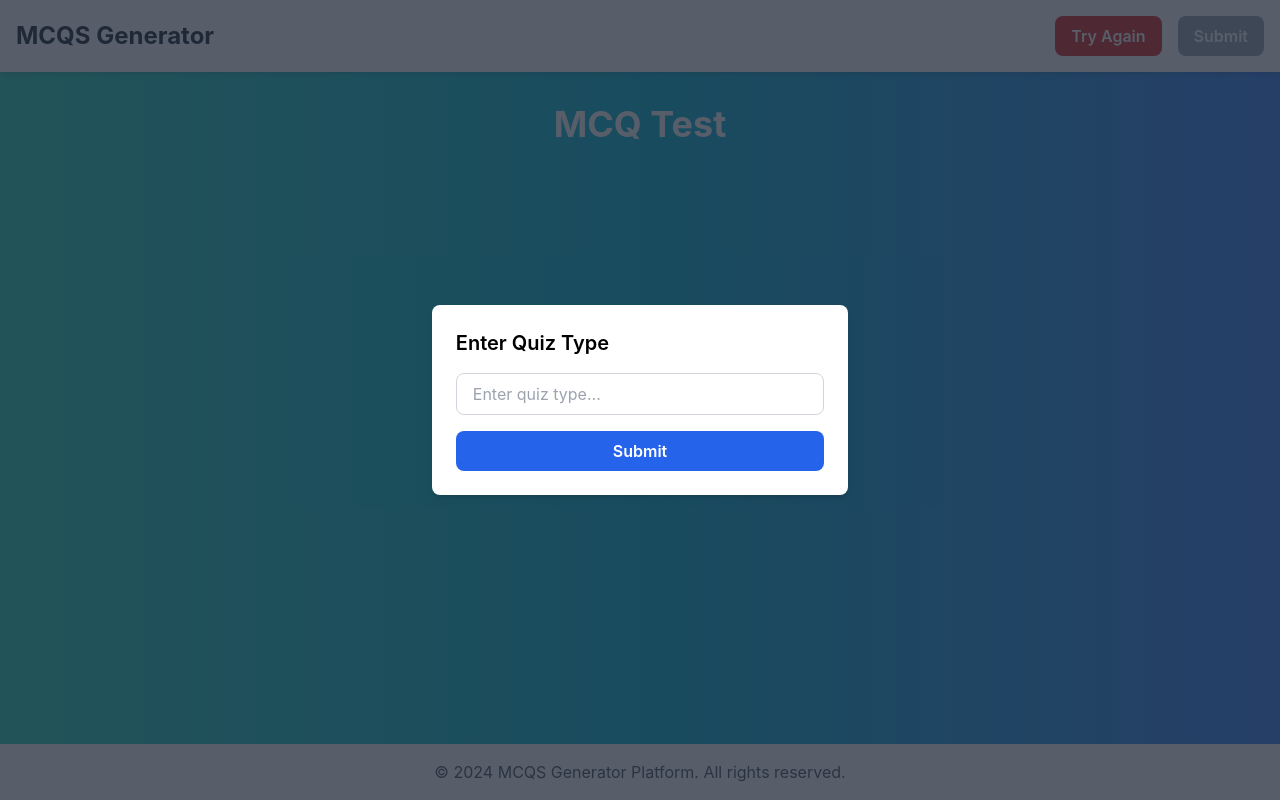
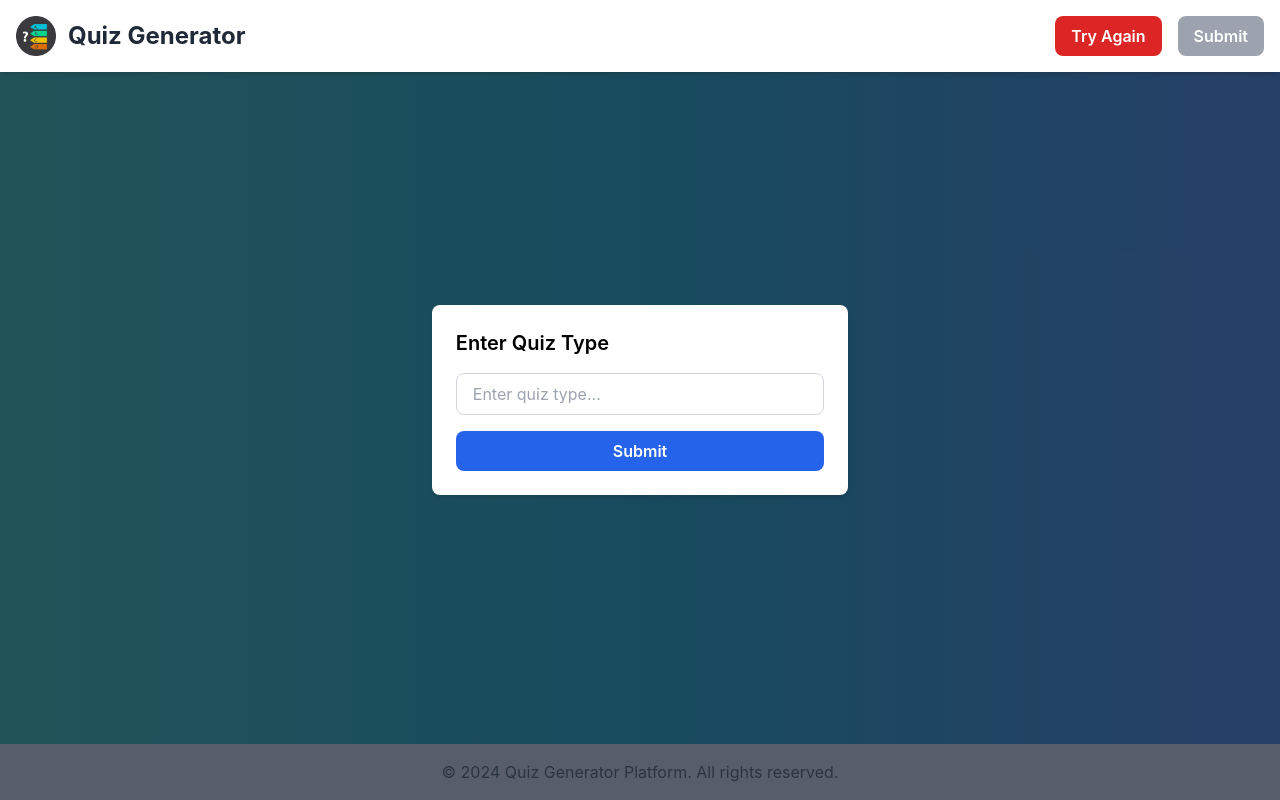
Before and after one commit to ammarmunir4567/MCQS_Generator_Frontend, a React (Create React App) app: page / in a window 1280 px wide. Built offline with nearby package versions, Linux system fonts and the light colour scheme.

Commit message:
fixed ui

```diff
--- a/public/index.html
+++ b/public/index.html
@@ -2,14 +2,14 @@
 <html lang="en">
   <head>
     <meta charset="utf-8" />
-    <!-- <link rel="icon" href="%PUBLIC_URL%/favicon.ico" /> -->
+    <link rel="icon" href="%PUBLIC_URL%/logo.png" />
     <meta name="viewport" content="width=device-width, initial-scale=1" />
     <meta name="theme-color" content="#000000" />
     <meta
       name="description"
       content="Web site created using create-react-app"
     />
-    <link rel="apple-touch-icon" href="%PUBLIC_URL%/logo192.png" />
+    <link rel="apple-touch-icon" href="%PUBLIC_URL%/logo.png" />
     <!--
       manifest.json provides metadata used when your web app is installed on a
       user's mobile device or desktop. See https://developers.google.com/web/fundamentals/web-app-manifest/
@@ -24,7 +24,7 @@
       work correctly both with client-side routing and a non-root public URL.
       Learn how to configure a non-root public URL by running `npm run build`.
     -->
-    <title>MCQS Generator</title>
+    <title>Quiz Generator</title>
   </head>
   <body>
     <noscript>You need to enable JavaScript to run this app.</noscript>
--- a/src/interface/MCQS.js
+++ b/src/interface/MCQS.js
@@ -1,5 +1,5 @@
 import React, { useState, useEffect, useRef } from 'react';
-
+import logo from './logo.png'
 function App() {
   const [mcqs, setMcqs] = useState([]);
   const [loading, setLoading] = useState(false);
@@ -108,7 +108,6 @@ function App() {
       {loading && (
         <div className="fixed inset-0 bg-gray-800 bg-opacity-75 flex justify-center items-center">
           <div className="flex flex-col items-center">
-            {/* Circular Loader */}
             <div className="w-16 h-16 border-4 border-t-4 border-t-transparent border-white rounded-full animate-spin"></div>
             <p className="text-white mt-4 text-lg font-semibold">Loading...</p>
           </div>
@@ -138,9 +137,14 @@ function App() {
       )}
 
       {/* Header */}
-      <header className="bg-white shadow-md">
+   {/* Header */}
+<header className="fixed top-0 left-0 right-0 bg-white shadow-md z-50">
   <div className="container mx-auto px-4 py-4 flex justify-between items-center">
-          <h1 className="text-2xl font-bold text-gray-800">MCQS Generator</h1>
+    <div className="flex items-center space-x-3">
+      {/* Logo Image */}
+      <img src={logo} alt="Logo" className="h-10 w-10" />
+      <h1 className="text-2xl font-bold text-gray-800">Quiz Generator</h1>
+    </div>
     <div className="flex space-x-4">
       <button
         onClick={resetQuiz}
@@ -159,10 +163,11 @@ function App() {
   </div>
 </header>
 
+
       {/* Main Content */}
       <main className="container mx-auto px-4 py-8 flex-grow">
         <div className="w-full max-w-4xl mx-auto">
-          <h1 className="text-4xl font-bold mb-8 text-center text-white">MCQ Test</h1>
+          <h1 className="text-4xl font-bold mb-8 text-center text-white">Quiz Test</h1>
 
           {/* Display Results at the Top */}
           {submitted && (
@@ -207,11 +212,12 @@ function App() {
       {/* Footer */}
       <footer className="bg-white shadow-md">
         <div className="container mx-auto px-4 py-4 text-center">
-          <p className="text-gray-600">© 2024 MCQS Generator Platform. All rights reserved.</p>
+          <p className="text-gray-600">© 2024 Quiz Generator Platform. All rights reserved.</p>
         </div>
       </footer>
     </div>
   );
 }
 
+
 export default App;
--- a/src/interface/TestInputPage.js
+++ /dev/null
@@ -1,57 +0,0 @@
-// TestInputPage.js
-import React, { useState } from 'react';
-import { useNavigate } from 'react-router-dom';
-
-function TestInputPage() {
-  const [testTopic, setTestTopic] = useState('');
-  const navigate = useNavigate();
-
-  const handleInputChange = (e) => {
-    setTestTopic(e.target.value);
-  };
-
-  const handleSubmit = () => {
-    if (testTopic.trim()) {
-      navigate(`/mcq-test?job=${encodeURIComponent(testTopic)}`);
-    } else {
-      alert('Please enter a test topic.');
-    }
-  };
-
-  return (
-    <div className="flex flex-col min-h-screen bg-gradient-to-r from-teal-400 via-cyan-500 to-blue-500">
-      <header className="bg-white shadow-md">
-        <div className="container mx-auto px-4 py-4 text-center">
-          <h1 className="text-2xl font-bold text-gray-800">Test Input</h1>
-        </div>
-      </header>
-
-      <main className="container mx-auto px-4 py-8 flex-grow">
-        <div className="w-full max-w-md mx-auto">
-          <h2 className="text-3xl font-bold mb-8 text-center text-white">Enter Test Topic</h2>
-          <input
-            type="text"
-            value={testTopic}
-            onChange={handleInputChange}
-            placeholder="Enter test topic"
-            className="w-full px-4 py-2 mb-4 border rounded-lg"
-          />
-          <button
-            onClick={handleSubmit}
-            className="w-full px-4 py-2 bg-blue-600 hover:bg-blue-700 text-white font-semibold rounded-lg transition-colors"
-          >
-            Next
-          </button>
-        </div>
-      </main>
-
-      <footer className="bg-white shadow-md">
-        <div className="container mx-auto px-4 py-4 text-center">
-          <p className="text-gray-600">© 2024 Interview Platform. All rights reserved.</p>
-        </div>
-      </footer>
-    </div>
-  );
-}
-
-export default TestInputPage;
```
Also changed, not shown: public/logo.png (added), src/interface/logo.png (added). Lines whose indentation alone changed are shown as unchanged.
